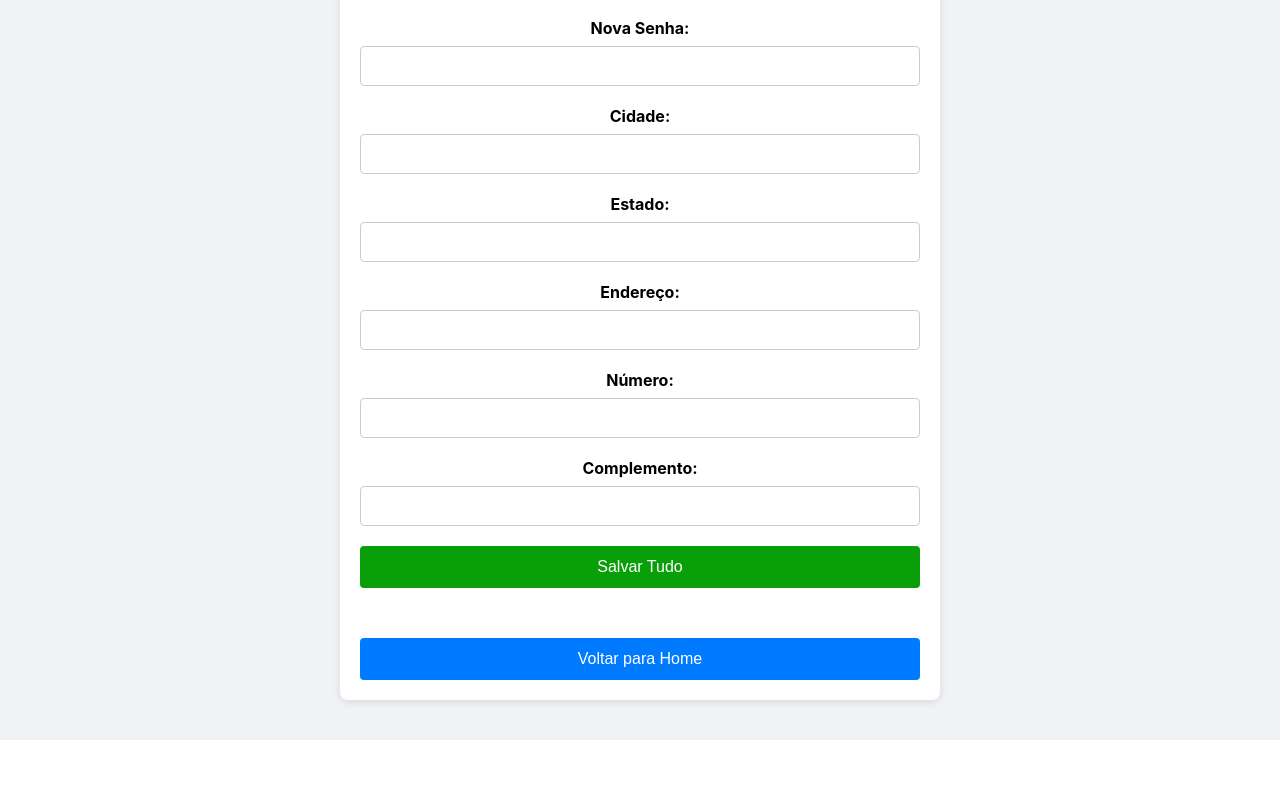
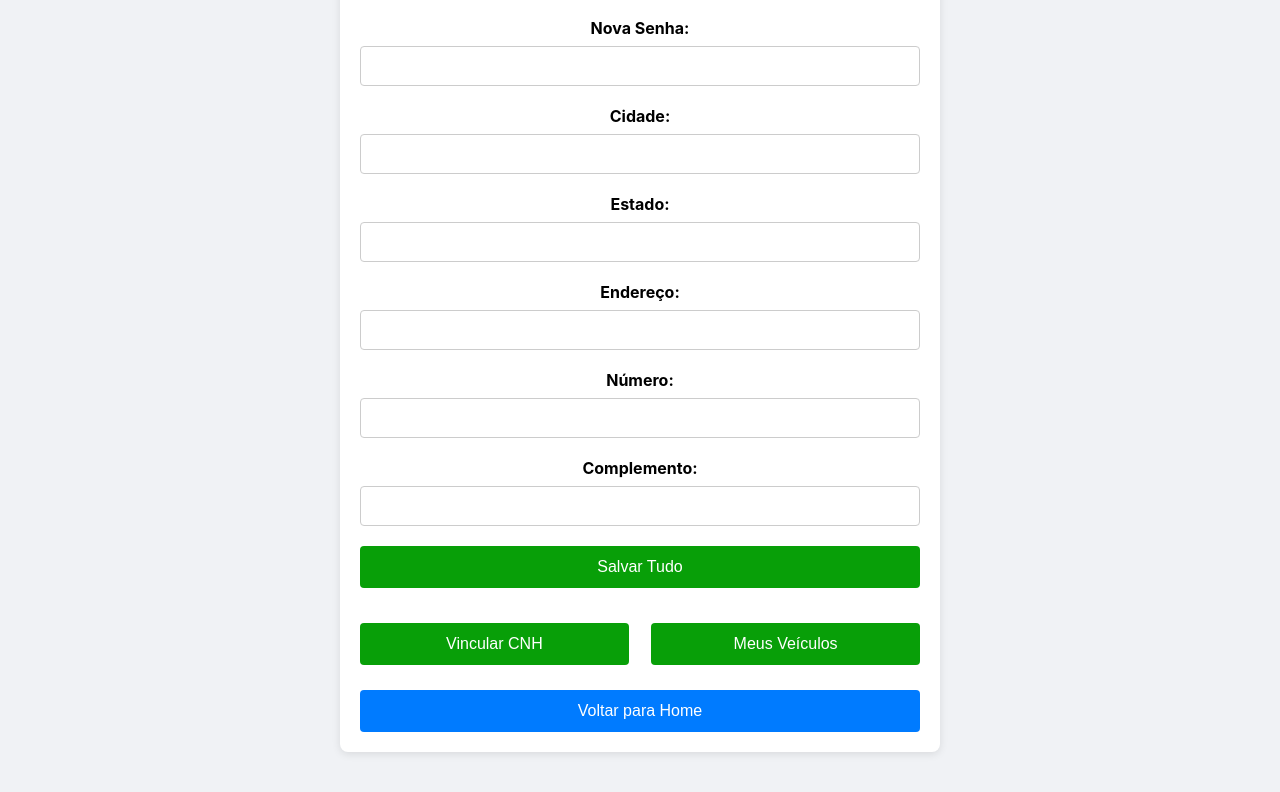
Before and after one commit to felipehscherer/unirides, a React (Create React App) app in the folder web-frontend/: page /perfil in a window 1280 px wide. Shown: the part 399-1191 px from the top of the page. Before the commit the page ends 1139 px from the top, so only its background shows below. Built offline with nearby package versions, Linux system fonts and the light colour scheme; no server answers.

Commit message:
botões de vinculação no perfil

```diff
--- a/web-frontend/src/pages/Perfil.js
+++ b/web-frontend/src/pages/Perfil.js
@@ -160,6 +160,22 @@ const Perfil = () => {
           {errorMessage && <p className="error-message">{errorMessage}</p>}
           <button type="submit" className="btn-primary">Salvar Tudo</button>
         </form>
+
+        <div className="button-container">
+          <button
+            className="btn-action-green"
+            onClick={() => navigate('/vincular-cnh')}
+          >
+            Vincular CNH
+          </button>
+          <button
+            className="btn-action-green"
+            onClick={() => navigate('/veiculos')}
+          >
+            Meus Veículos
+          </button>
+        </div>
+
         <button
           className="btn-home"
           onClick={() => navigate('/home')}
--- a/web-frontend/src/pages/styles/Perfil.css
+++ b/web-frontend/src/pages/styles/Perfil.css
@@ -69,6 +69,30 @@
   background-color: green;
 }
 
+.button-container {
+  display: flex;
+  justify-content: space-between;
+  width: 100%;
+  max-width: 600px;
+  margin-top: 20px;
+}
+
+.btn-action-green {
+  background-color: #089F08;
+  color: white;
+  width: 48%;
+  padding: 12px;
+  border: none;
+  border-radius: 4px;
+  font-size: 16px;
+  cursor: pointer;
+  margin: 5px 0;
+}
+
+.btn-action-green:hover {
+  background-color: green;
+}
+
 .btn-home {
   background-color: #007bff;
   color: white;
```
